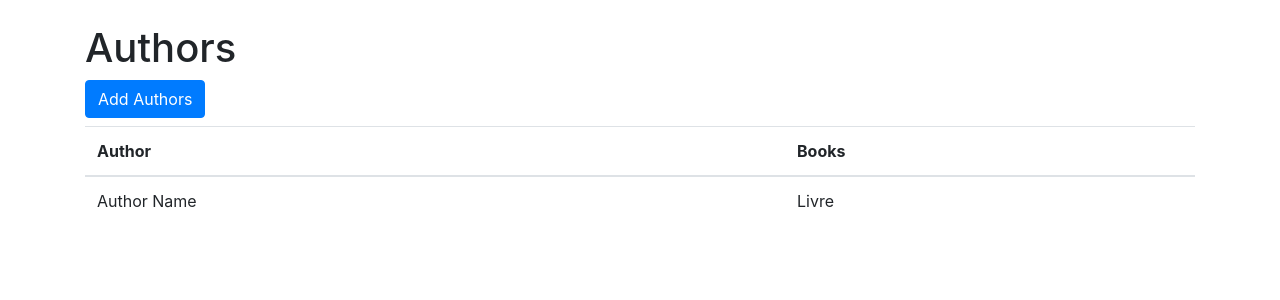
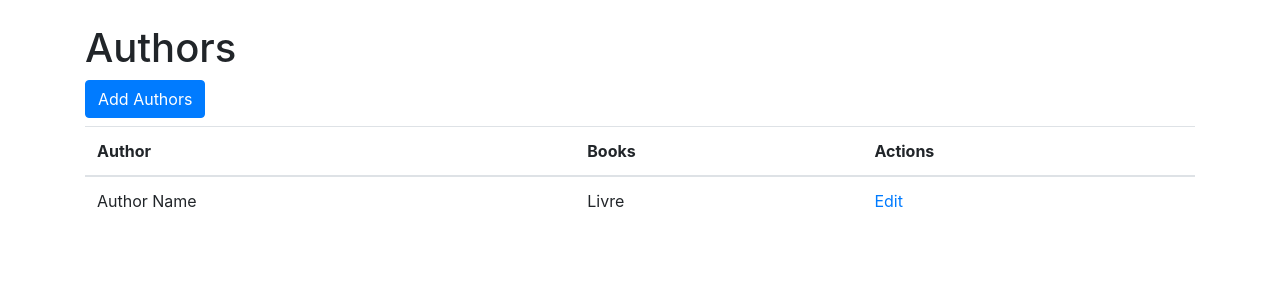
Before and after one commit to egildi81/Test_Flask, a Flask app: page /authors in a window 1280 px wide. Shown: the part 56-356 px from the top of the page. Run offline with Flask 3, Linux system fonts and the light colour scheme; data comes from the database, SQL or seed files in the repository; both versions use the stored data as it was after the commit; some libraries are stand-ins or nearby versions.

Commit message:
Add edit Author

```diff
--- a/app.py
+++ b/app.py
@@ -72,6 +72,22 @@ def add_author():
 
     return render_template('add_author.html', form=form)
 
+@app.route('/author/<int:id>/edit', methods=['GET', 'POST'])
+def edit_author(id):
+    author = Author.query.get(id)
+    form = AuthorForm(obj=author)
+
+    if form.validate_on_submit():
+        form.populate_obj(author)
+        db.session.commit()
+        flash('Author updated successfully', 'success')
+        return redirect(url_for('authors'))
+
+    return render_template('add_author.html', form=form, edit=True)
+
+@app.route('/author/<int:id>/edit')
+def edit_author_redirect(id):
+    return redirect(url_for('edit_author', id=id))
 
 if __name__ == '__main__':
     db.create_all()
--- a/templates/authors.html
+++ b/templates/authors.html
@@ -10,6 +10,7 @@
       <tr>
         <th>Author</th>
         <th>Books</th>
+        <th>Actions</th>
       </tr>
     </thead>
     <tbody>
@@ -24,6 +25,9 @@
               No books
             {% endfor %}
           </td>
+          <td>
+            <a href="{{ url_for('edit_author_redirect', id=author.id) }}">Edit</a>
+        </td>
         </tr>
       {% else %}
         <tr>
```
Also changed, not shown: books.db.
